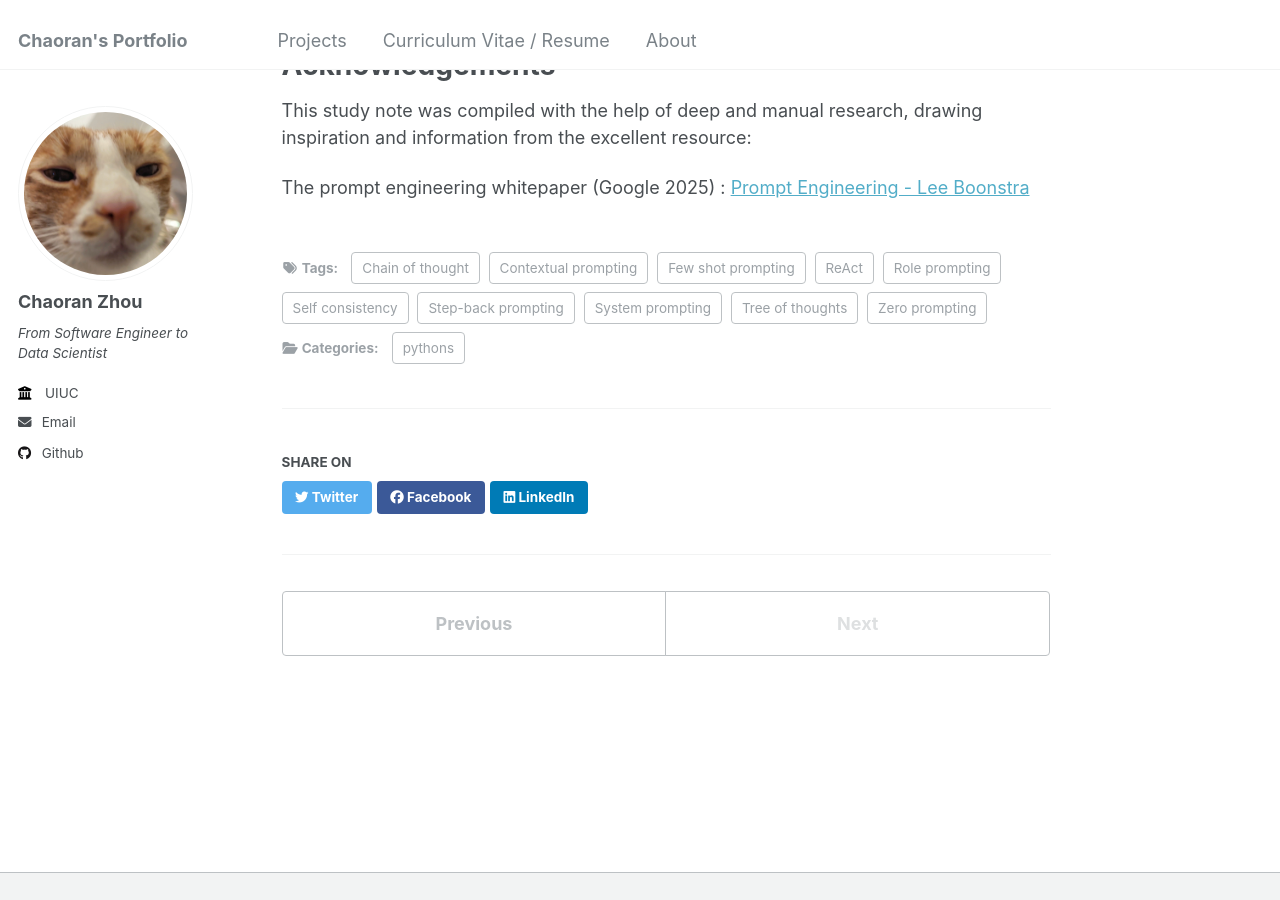
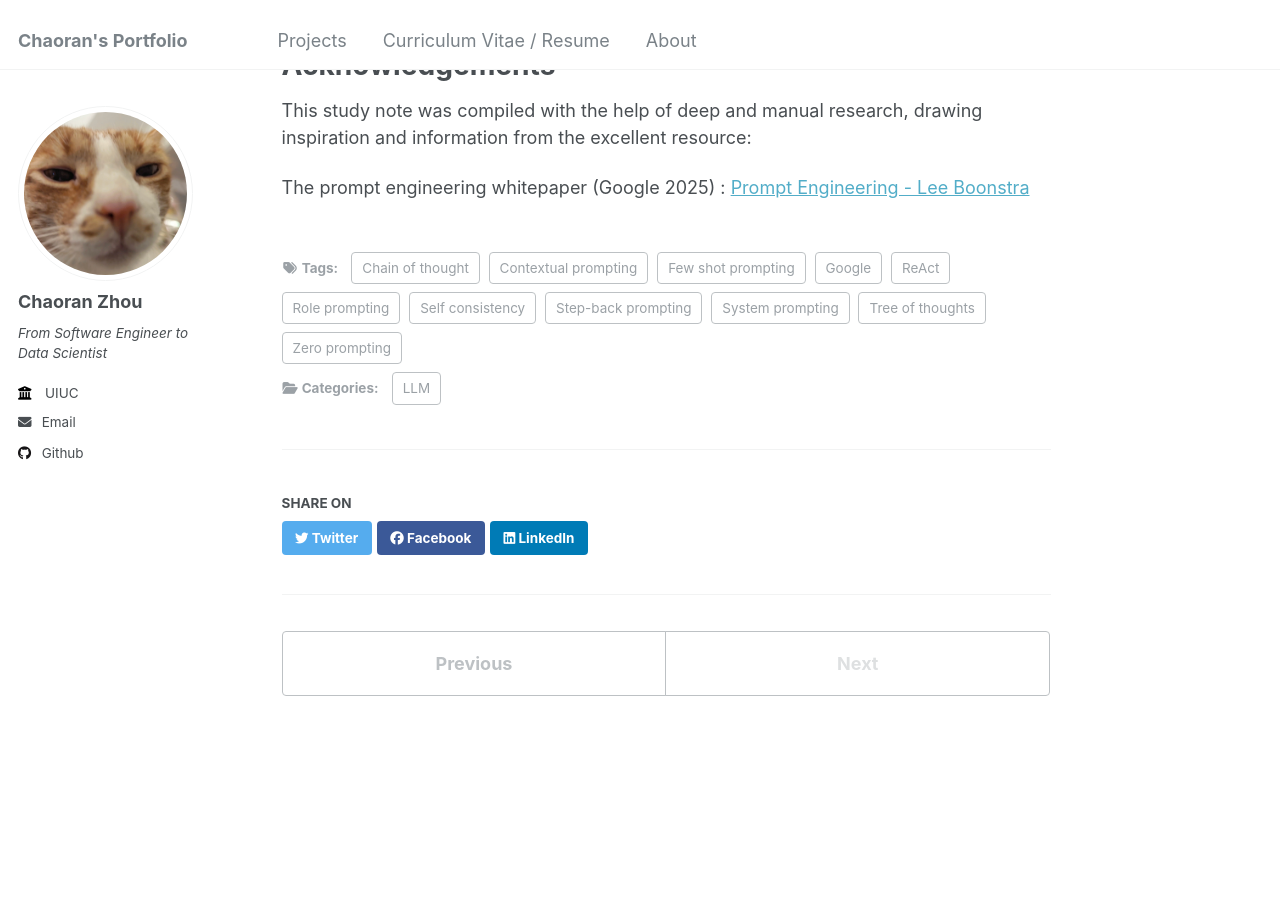
Before and after one commit to ranranrunforit/ranranrunforit.github.io, a Jekyll site: the page built from _projects/project-16.md, in a window 1280 px wide and 900 px high, scrolled down 22387 px. Built offline with Jekyll 4.4.1, drawn with Linux system fonts in a browser that asks for light colours.

Commit message:
Update project-16.md

```diff
--- a/_projects/project-16.md
+++ b/_projects/project-16.md
@@ -3,7 +3,7 @@ title: "Interview Preparations - Prompt Engineering"
 excerpt: "I got some interview questions about prompts😅, so here's a quick study note📓. <br/><img src='/images/Prompt.png'>"
 collection: projects
 date: 2025-05-12
-category: pythons
+category: LLM
 description: "Hopefully next time I will get it right💪."
 tags:
   - Zero prompting
@@ -16,6 +16,7 @@ tags:
   - Self consistency
   - Tree of thoughts
   - ReAct
+  - Google
 ---
 
 # Prompt engineering
```
